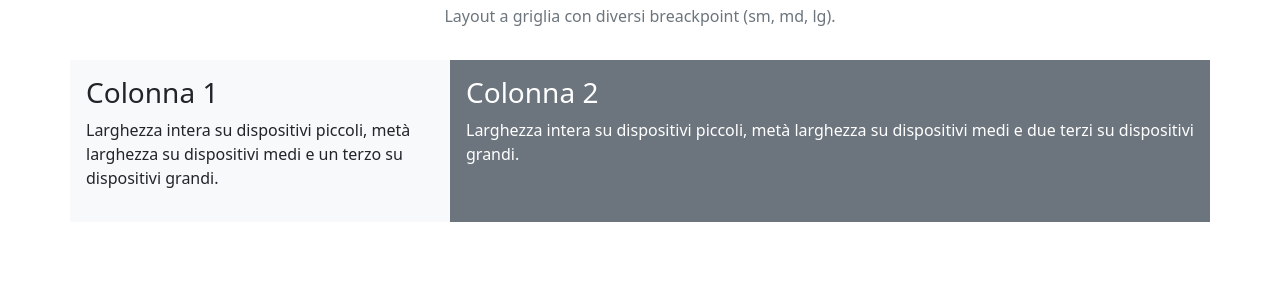
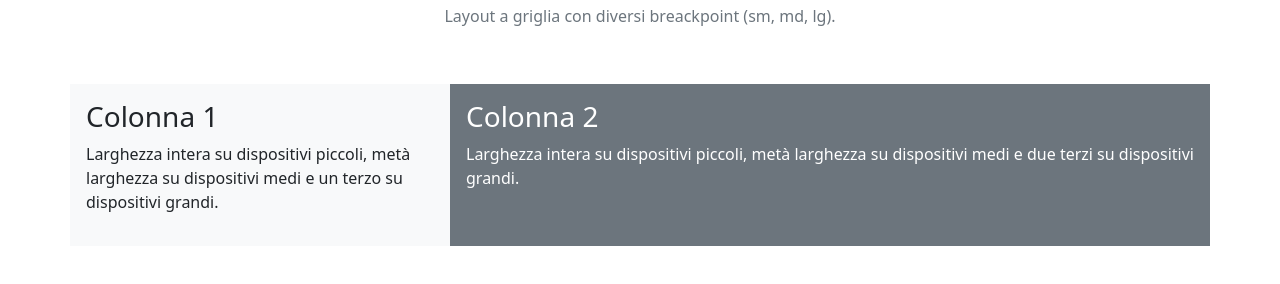
Before and after one commit to Erremme/htmlcss-bootstrap-layout, a plain HTML site: page index.html in a window 1280 px wide. Shown: the part 90-374 px from the top of the page. Drawn offline with nearby package versions, Linux system fonts and the light colour scheme.

Commit message:
feat: add first section

```diff
--- a/index.html
+++ b/index.html
@@ -18,7 +18,7 @@
         </div>
     </header>
     <main>
-        <div class="container-sm">
+        <div class="container-sm pt-4">
             <div class="row ">
                 <div class="col-12 col-md-6 col-lg-4 bg-light p-3">
                     <h2 class="fs-3">Colonna 1</h2>
```
